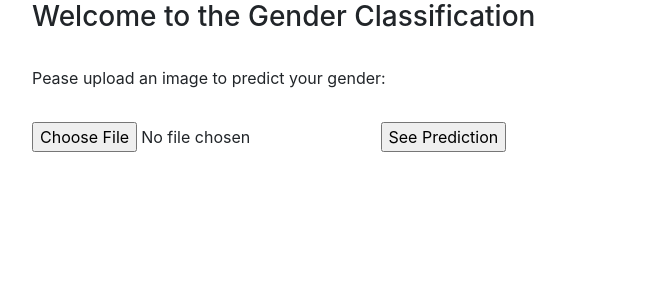
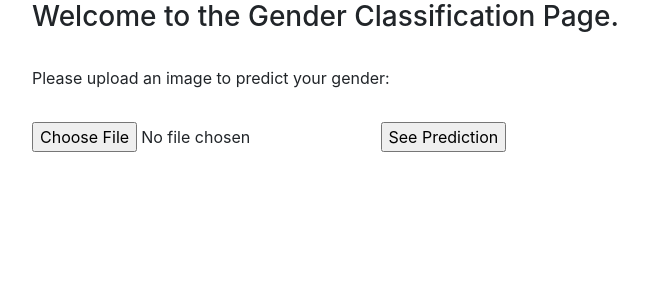
Before and after one commit to musakanneh/face-recognition-webapp, a Flask app: page /faceapp/gender in a window 1280 px wide. Shown: the part 56-356 px from the top of the page, without its empty margins (53-701 px from the left). Run offline with Flask 2, Linux system fonts and the light colour scheme; parts of the project's set-up code (start-up, migrations or seed data) failed here and were passed over; some libraries are stand-ins or nearby versions.

Commit message:
Updated README.md

```diff
--- a/templates/gender.html
+++ b/templates/gender.html
@@ -1,13 +1,13 @@
 {% extends 'base.html' %} {% block bodyblock %}
 
 <div class="container">
-    <h3>Welcome to the Gender Classification</h3>
+    <h3>Welcome to the Gender Classification Page.</h3>
 </div>
 
 <div class="container">
     <br>
     <form action="#" method="post" enctype="multipart/form-data">
-        <label for="upload">Pease upload an image to predict your gender: </label> <br><br>
+        <label for="upload">Please upload an image to predict your gender: </label> <br><br>
         <input type="file" id="upload" name="image" required="true">
         <input type="submit" value="See Prediction">
     </form>
```
Also changed, not shown: README.md, images/mua.png (added), images/phyta.png (deleted), static/predict/Bakok.png, static/predict/download (1).jpeg (added), static/predict/download.jpeg (added), static/predict/musa.jpg (added), static/predict/name.jpg (added), static/predict/namee.jpg (added), static/predict/ph.jpg (added), static/predict/phyta.jpeg (added), static/uploads/download (1).jpeg (added), static/uploads/download.jpeg (added), static/uploads/musa.jpg (added), 4 more files.
